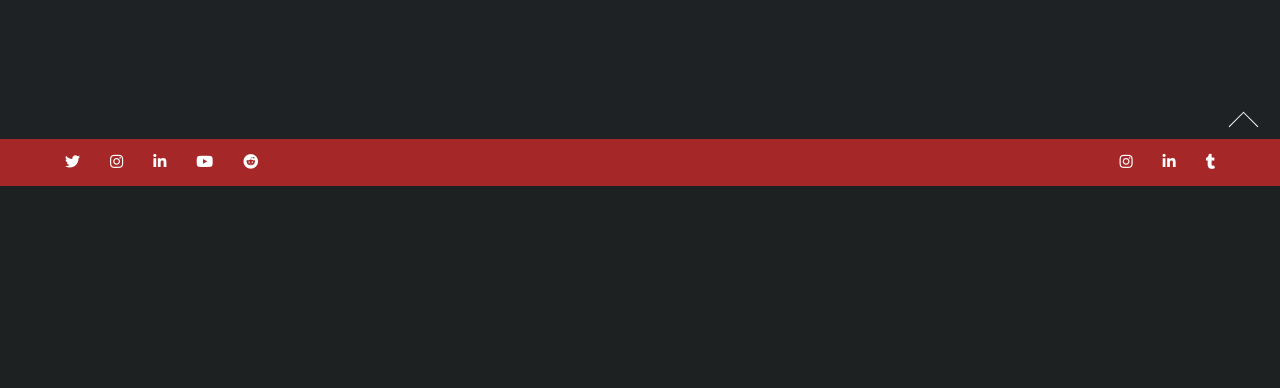
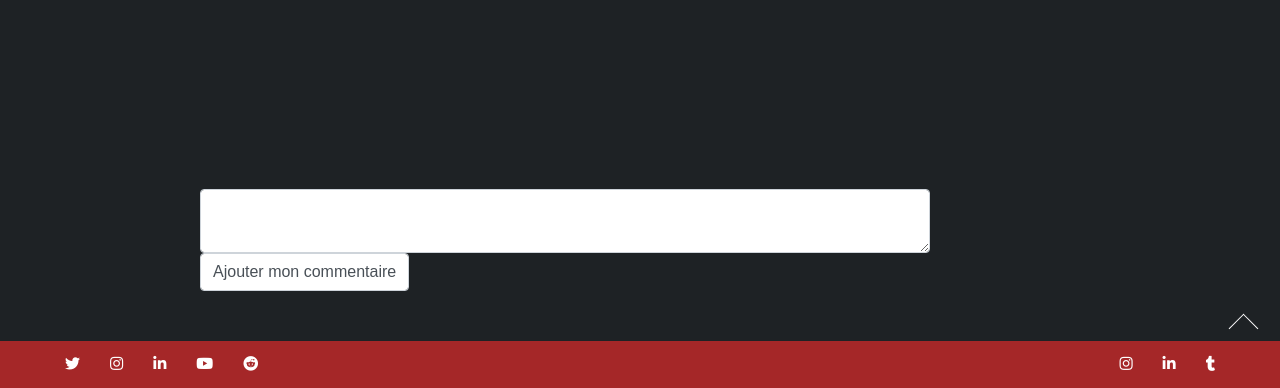
Before and after one commit to TherenceFrn/japon, a PHP site: page /article.php?id=1 in a window 1280 px wide. Shown: the part 1079-1467 px from the top of the page. Before the commit the page ends 1265 px from the top, so only its background shows below. Run offline with PHP 8.4, Linux system fonts and the light colour scheme; the visitor is signed in with stand-in values (Sample User, id 1); data that the repository does not hold is empty; some libraries are stand-ins or nearby versions; some web fonts are replaced.

Commit message:
new adds

```diff
--- a/article.php
+++ b/article.php
@@ -69,9 +69,31 @@
             </div>
 
 
+         </section>
+         <section class="article-commentaire">
+
+         <?php
+
+         if(isset($_SESSION['id'])){
+
+          ?>
+          <div class="container-article-comment">
+
+            <form action="" method="POST">
+              <textarea></textarea>
+              <input type="submit" value="Ajouter mon commentaire">
+            </form>
+
+          </div>
+          <?php
+
+         }else{
 
 
-        </section>
+         }
+
+         ?>
+         </section>
       </main>
 
       <!-- footer -->
--- a/style/style.css
+++ b/style/style.css
@@ -58,7 +58,7 @@ font-family: sans-serif;
 p{
 /* font-family: 'GidoleRegular'; */
 font-family: sans-serif;
-/* color: white; */
+color: white;
 }
 
 .container p{
@@ -471,11 +471,58 @@ transform: translate(-50%,-50%);
   color: white;
 }
 
-.div-article .article-contenu img {
+.div-article .article-contenu img{
   width: 35%;
   position: relative;
   left: 50%;
   transform: translate(-50%,0%);
-  padding: 2%;
+  margin: 2%;
   border-radius: 5px;
 }
+
+.article-commentaire .container-article-comment {
+
+  padding: 50px 200px;
+}
+
+.article-commentaire .container-article-comment textarea{
+width: 80%;
+min-width: 50%;
+max-width: 100%;
+min-height: 50px;
+max-height: 500px;
+display: block;
+padding: .375rem .75rem;
+font-size: 1rem;
+font-weight: 400;
+line-height: 1.5;
+color: #495057;
+background-color: #fff;
+background-clip: padding-box;
+border: 1px solid #ced4da;
+border-radius: .25rem;
+}
+
+.article-commentaire .container-article-comment input{
+  padding: .375rem .75rem;
+  font-size: 1rem;
+  font-weight: 400;
+  line-height: 1.5;
+  color: #495057;
+  background-color: #fff;
+  background-clip: padding-box;
+  border: 1px solid #ced4da;
+  border-radius: .25rem;
+}
+
+.article-commentaire .container-article-comment input:hover{
+  padding: .375rem .75rem;
+  font-size: 1rem;
+  font-weight: 400;
+  line-height: 1.5;
+  color: #fff;
+  background-color: rgba(255, 0, 0, 0.5);
+  background-clip: padding-box;
+  border: 1px solid #ced4da;
+  border-radius: .25rem;
+}
```
